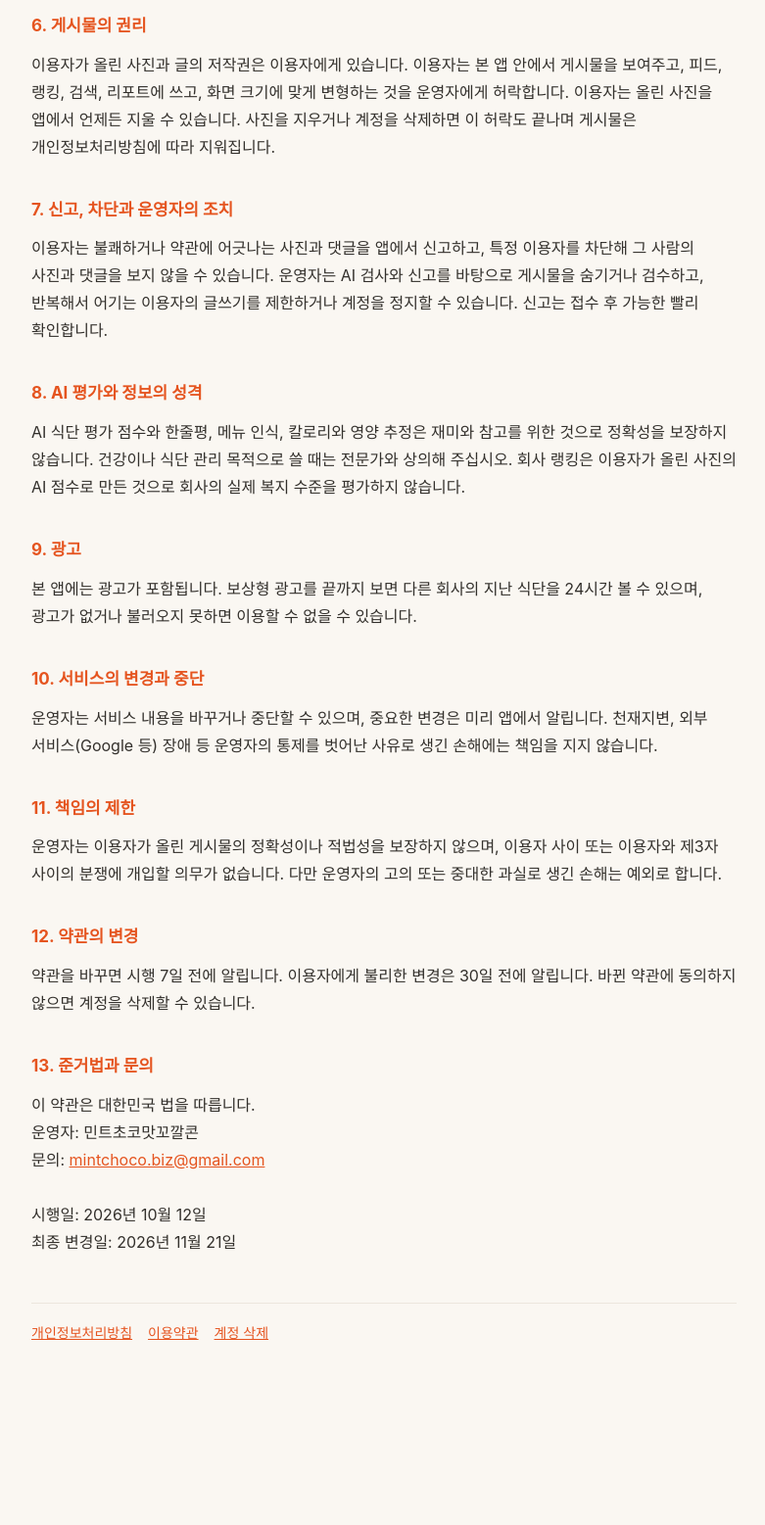
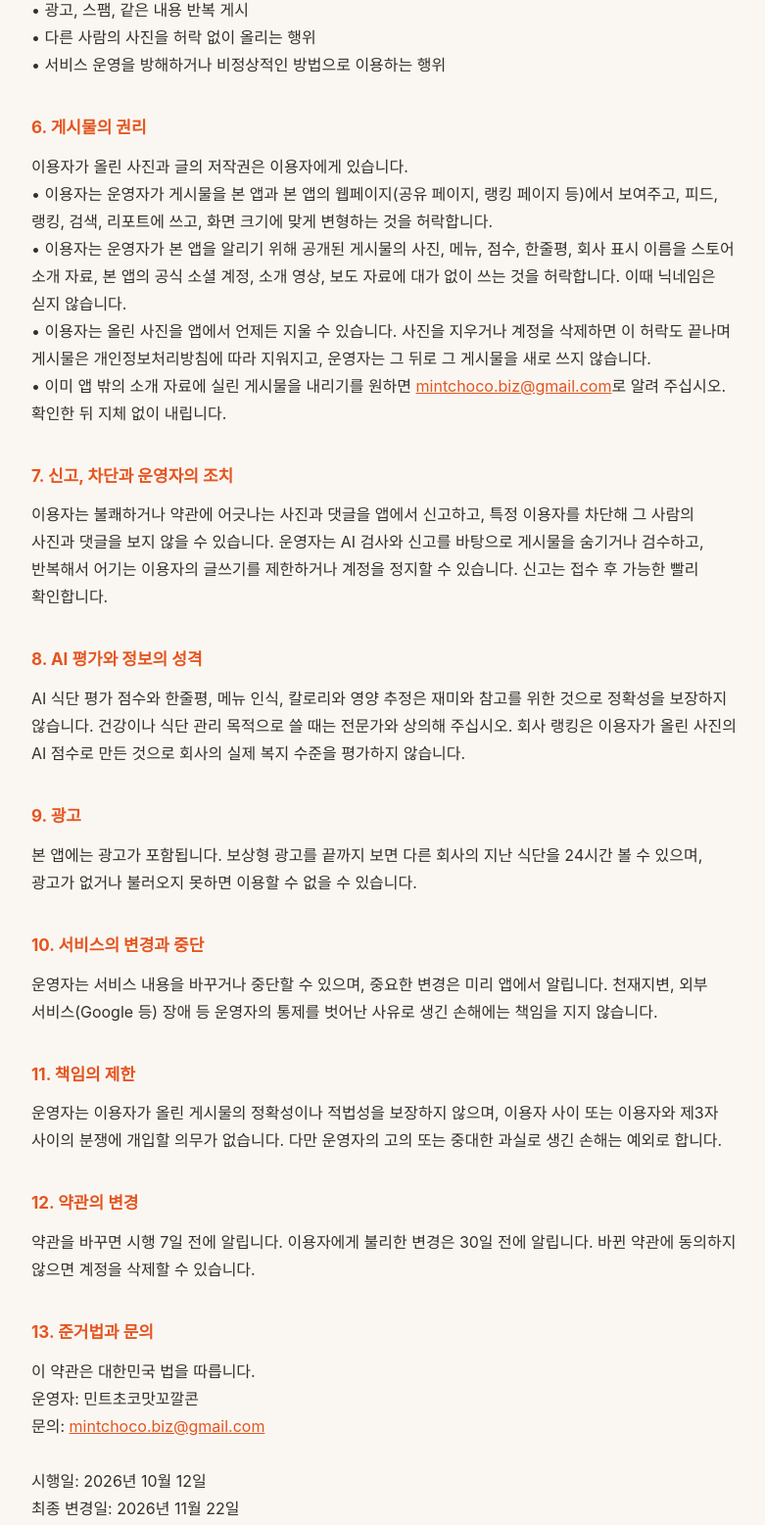
Before and after one commit to crayon-go/cafeteria-docs, a plain HTML site: page terms.html in a window 1280 px wide. Shown: the part 1156-2713 px from the top of the page at 98% size, without its empty margins (248-1029 px from the left). Before the commit the page ends 2609 px from the top, so only its background shows below. Drawn offline with Linux system fonts and the light colour scheme.

Commit message:
Terms section 6 and privacy section 4: show public meals on the app's web pages and promotion material; privacy section 2 adds install source and ad revenue from 2026-11-29
Co-Authored-By: Claude Opus 5.5 <noreply@anthropic.com>

```diff
--- a/terms.html
+++ b/terms.html
@@ -25,7 +25,7 @@
   <h1>이용약관</h1>
   <p class="app">모두의 구내식당</p>
 </header>
-
+<p class="intro">변경 안내(2026년 11월 22일 게시): 6조(게시물의 권리)에 본 앱의 웹페이지와 앱 소개 자료에 게시물을 쓰는 내용을 더했습니다. 게시한 날부터 적용됩니다. 원하지 않으면 올린 사진을 앱에서 지우거나 계정을 삭제할 수 있습니다.</p>
 <h2>1. 목적</h2>
 <p>이 약관은 모두의 구내식당(이하 &quot;본 앱&quot;)의 이용 조건과 운영자(민트초코맛꼬깔콘), 이용자의 권리와 의무를 정합니다.</p>
 <h2>2. 서비스 내용</h2>
@@ -46,7 +46,11 @@
 • 다른 사람의 사진을 허락 없이 올리는 행위
 • 서비스 운영을 방해하거나 비정상적인 방법으로 이용하는 행위</p>
 <h2>6. 게시물의 권리</h2>
-<p>이용자가 올린 사진과 글의 저작권은 이용자에게 있습니다. 이용자는 본 앱 안에서 게시물을 보여주고, 피드, 랭킹, 검색, 리포트에 쓰고, 화면 크기에 맞게 변형하는 것을 운영자에게 허락합니다. 이용자는 올린 사진을 앱에서 언제든 지울 수 있습니다. 사진을 지우거나 계정을 삭제하면 이 허락도 끝나며 게시물은 개인정보처리방침에 따라 지워집니다.</p>
+<p>이용자가 올린 사진과 글의 저작권은 이용자에게 있습니다.
+• 이용자는 운영자가 게시물을 본 앱과 본 앱의 웹페이지(공유 페이지, 랭킹 페이지 등)에서 보여주고, 피드, 랭킹, 검색, 리포트에 쓰고, 화면 크기에 맞게 변형하는 것을 허락합니다.
+• 이용자는 운영자가 본 앱을 알리기 위해 공개된 게시물의 사진, 메뉴, 점수, 한줄평, 회사 표시 이름을 스토어 소개 자료, 본 앱의 공식 소셜 계정, 소개 영상, 보도 자료에 대가 없이 쓰는 것을 허락합니다. 이때 닉네임은 싣지 않습니다.
+• 이용자는 올린 사진을 앱에서 언제든 지울 수 있습니다. 사진을 지우거나 계정을 삭제하면 이 허락도 끝나며 게시물은 개인정보처리방침에 따라 지워지고, 운영자는 그 뒤로 그 게시물을 새로 쓰지 않습니다.
+• 이미 앱 밖의 소개 자료에 실린 게시물을 내리기를 원하면 <a href="mailto:mintchoco.biz@gmail.com">mintchoco.biz@gmail.com</a>로 알려 주십시오. 확인한 뒤 지체 없이 내립니다.</p>
 <h2>7. 신고, 차단과 운영자의 조치</h2>
 <p>이용자는 불쾌하거나 약관에 어긋나는 사진과 댓글을 앱에서 신고하고, 특정 이용자를 차단해 그 사람의 사진과 댓글을 보지 않을 수 있습니다. 운영자는 AI 검사와 신고를 바탕으로 게시물을 숨기거나 검수하고, 반복해서 어기는 이용자의 글쓰기를 제한하거나 계정을 정지할 수 있습니다. 신고는 접수 후 가능한 빨리 확인합니다.</p>
 <h2>8. AI 평가와 정보의 성격</h2>
@@ -65,7 +69,7 @@
 문의: <a href="mailto:mintchoco.biz@gmail.com">mintchoco.biz@gmail.com</a>
 
 시행일: 2026년 10월 12일
-최종 변경일: 2026년 11월 21일</p>
+최종 변경일: 2026년 11월 22일</p>
 <nav><a href="privacy.html">개인정보처리방침</a><a href="terms.html">이용약관</a><a href="account-deletion.html">계정 삭제</a></nav>
 </body>
 </html>
```
Also changed, not shown: privacy.html (+4 -3 lines).
